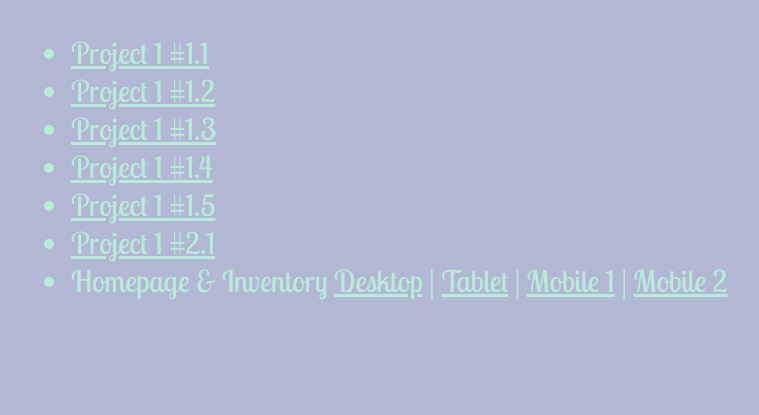
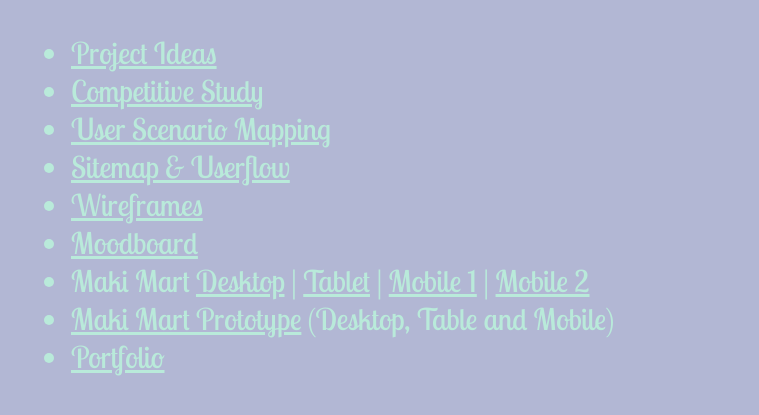
Before and after one commit to doremonngoccute/avt415_f22, a plain HTML site: page index.html in a window 1280 px wide. Shown: the part 711-1126 px from the top of the page, without its empty margins (57-816 px from the left). Drawn offline with Linux system fonts and the light colour scheme.

Commit message:
Add files via upload

```diff
--- a/index.html
+++ b/index.html
@@ -30,13 +30,17 @@
 		<h2>Projects</h2>
 			<ul>
 
-			<li><a href="project/p1_1/index.html"> Project 1 #1.1 </a></li>
-			<li><a href="https://xd.adobe.com/view/19e32425-241c-44b7-b677-7571781ebc03-4cb0/"> Project 1 #1.2 </a></li>
-			<li><a href="project/p1_3/index.html"> Project 1 #1.3 </a></li>
-			<li><a href="https://xd.adobe.com/view/a2ea105d-ea4c-491b-8ad9-86c3d6d19bed-f7b9/"> Project 1 #1.4 </a></li>
-			<li><a href="https://xd.adobe.com/view/5fdf517f-d2c3-4fa4-acd7-484b485b9996-0a8c/"> Project 1 #1.5 </a></li>
-			<li><a href="https://xd.adobe.com/view/4c517586-4c0c-412e-b440-f243cec641f4-1902/"> Project 1 #2.1 </a></li>
-			<li>Homepage & Inventory <a href="https://xd.adobe.com/view/09a95b92-0028-4993-85fc-837dcaa68614-5cfa/">Desktop</a> | <a href="https://xd.adobe.com/view/23c47ca8-63f2-4378-b1cb-857720d9a2eb-7697/">Tablet</a> | <a href="https://xd.adobe.com/view/d1acc3ec-e81e-4552-8132-7b5598b6072c-84ff/">Mobile 1</a> | <a href="https://xd.adobe.com/view/9620c609-85f1-408a-8cd9-393189ec6f07-c373/">Mobile 2</a></li>
+			<li><a href="project/p1_1/index.html"> Project Ideas </a></li>
+			<li><a href="https://xd.adobe.com/view/19e32425-241c-44b7-b677-7571781ebc03-4cb0/"> Competitive Study </a></li>
+			<li><a href="project/p1_3/index.html"> User Scenario Mapping </a></li>
+			<li><a href="https://xd.adobe.com/view/a2ea105d-ea4c-491b-8ad9-86c3d6d19bed-f7b9/"> Sitemap & Userflow </a></li>
+			<li><a href="https://xd.adobe.com/view/5fdf517f-d2c3-4fa4-acd7-484b485b9996-0a8c/"> Wireframes </a></li>
+			<li><a href="https://xd.adobe.com/view/4c517586-4c0c-412e-b440-f243cec641f4-1902/"> Moodboard </a></li>
+			<li>Maki Mart <a href="https://xd.adobe.com/view/09a95b92-0028-4993-85fc-837dcaa68614-5cfa/">Desktop</a> | <a href="https://xd.adobe.com/view/23c47ca8-63f2-4378-b1cb-857720d9a2eb-7697/">Tablet</a> | <a href="https://xd.adobe.com/view/d1acc3ec-e81e-4552-8132-7b5598b6072c-84ff/">Mobile 1</a> | <a href="https://xd.adobe.com/view/9620c609-85f1-408a-8cd9-393189ec6f07-c373/">Mobile 2</a></li>
+			<li><a href="https://xd.adobe.com/view/8fe85e24-637c-4e4f-ade7-6de0e67b2cab-dabb/">Maki Mart Prototype</a> (Desktop, Table and Mobile)</li>
+			<li><a href="https://xd.adobe.com/view/8fea936b-492a-4f4f-9e34-a10f593a2676-dab9/">Portfolio</a></li>
+
+
 </ul>
 
     </main>
```
